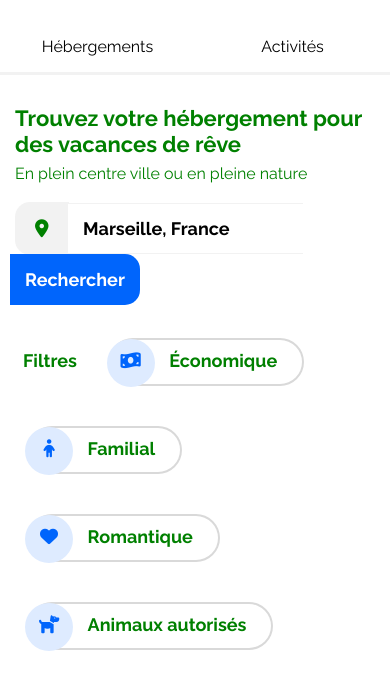
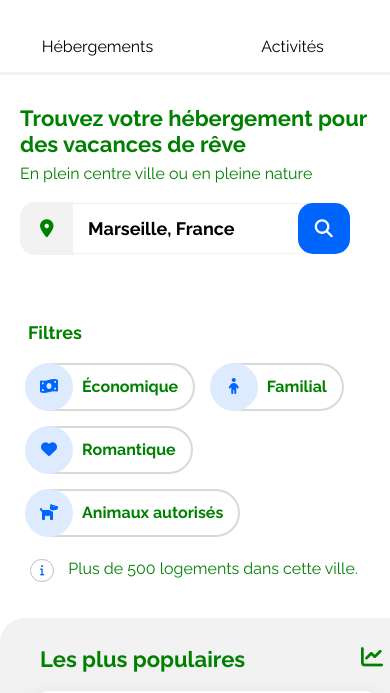
Before and after one commit to AurelBouchard/AurelBouchard.github.io, a plain HTML site: page index.html in a window 390 px wide. Shown: the part 85-778 px from the top of the page. Drawn offline with Linux system fonts and the light colour scheme.

Commit message:
search section phone ok

```diff
--- a/index.html
+++ b/index.html
@@ -47,6 +47,7 @@
 			<form method="post" action="#" name="search_form">
 				<i class="fas fa-map-marker-alt pin"></i>
 				<input type="search" value="Marseille, France" name="city" id="city">
+				<label for=#btn id="magnif"><i class="fas fa-search"></i></label>
 				<input type="submit" value="Rechercher" id="btn">
 				<br>
 				<p class="label_filters">Filtres</p>
--- a/mainCSS.css
+++ b/mainCSS.css
@@ -163,27 +163,26 @@ input {
   padding-left: 15px;
   padding-top: 14px;
   padding-bottom: 14px;
-  /* position: relative;
-  top: -19px; */
   width: 235px;
 }
 #btn {
   display: inline;
   color: white;
   background-color: #0065fc;
-  margin-left: -5px;
+  margin-left: -27px;
   padding-left: 15px;
   padding-right: 15px;
   padding-top: 15px;
   padding-bottom: 15px;
   border-radius: 0 15px 15px 0;
-  /* position: relative;
-  top: -19px; */
 }
 #btn:active{
   color: #0065fc;
   background-color: #deebff;
 
+}
+#magnif{
+  visibility: hidden;
 }
 
 .label_filters {
--- a/phoneCSS.css
+++ b/phoneCSS.css
@@ -36,6 +36,7 @@ body {
   color: green;
   margin: 0;
   max-width: 550px;
+  min-width: 375px;
 }
 
 #landing {
@@ -129,7 +130,8 @@ border-bottom: 3px solid #0065fc;
 /* ~~~~~~~~~~~~~~~~~~~~~~~~~~~   PARTIE HAUTE : DIV SEARCH SECTION   ~~~~~~~~~~~~~~~~~~~~~~~~~~~~~ */
 #search_section {
   /* border: 1px solid rgb(225, 0, 255); */
-  margin-left: 15px;
+  margin-left: 20px;
+  margin-right: 20px;
 }
 
 #search_section h2 {
@@ -140,6 +142,7 @@ border-bottom: 3px solid #0065fc;
 form {
   margin-top: 20px;
   font-size: 18px;
+  width: 100%;
 }
 
 form p {
@@ -171,46 +174,45 @@ input {
   padding-left: 15px;
   padding-top: 14px;
   padding-bottom: 14px;
-  /* position: relative;
-  top: -19px; */
   width: 235px;
 }
 #btn {
+  visibility: hidden;
+}
+#magnif{
   display: inline;
   color: white;
   background-color: #0065fc;
-  margin-left: -5px;
-  padding-left: 15px;
-  padding-right: 15px;
+  margin-left: -15px;
+  margin-right: 0;
+  padding-left: 17px;
+  padding-right: 17px;
   padding-top: 15px;
   padding-bottom: 15px;
-  border-radius: 0 15px 15px 0;
-  /* position: relative;
-  top: -19px; */
+  border-radius: 15px;
 }
-#btn:active{
+#magnif:active{
   color: #0065fc;
   background-color: #deebff;
-
 }
 
 .label_filters {
   display: inline-block;
-  margin-right: 15px;
+  margin-right: 300px;
   margin-left: 8px;
-  margin-bottom: 20px;
+  margin-bottom: 0px;
   margin-top: 25px;
   padding-top: 20px;
   padding-bottom: 20px;
 }
 
 .selector {
-  /* border: 1px solid red; */
   display: inline-block;
-  margin-right: 10px;
-  margin-left: 10px;
+  font-size: 16px;
+  margin-right: 5px;
+  margin-left: 5px;
   margin-top: 0px;
-  margin-bottom: 40px;
+  margin-bottom: 15px;
   padding-top: 0;
   border-radius: 24px;
   height: 48px;
@@ -222,8 +224,8 @@ input {
 .ico {
   position: sticky;
   width: 48px;
-  height: 35px;
-  padding-top: 13px;
+  height: 33px;
+  padding-top: 15px;
   margin-top: auto;
   border-radius: 24px;
   color: #0065fc;
@@ -236,10 +238,10 @@ input {
   border-top: 2px solid #d9d9d9;
   border-right: 2px solid #d9d9d9;
   border-bottom: 2px solid #d9d9d9;
-  padding-top: 10px;
+  padding-top: 12px;
   padding-bottom: 13px;
-  padding-right: 25px;
-  padding-left: 60px;
+  padding-right: 15px;
+  padding-left: 55px;
   margin-left: -50px;
   margin-top: 0;
 }
```
